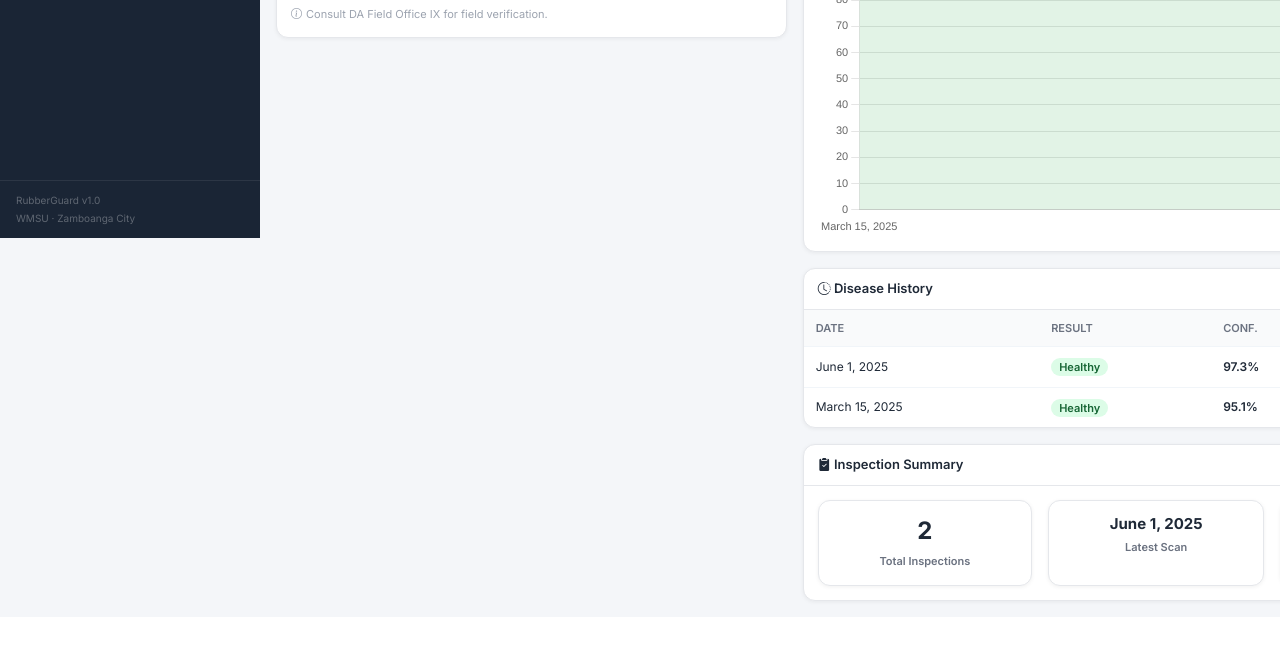
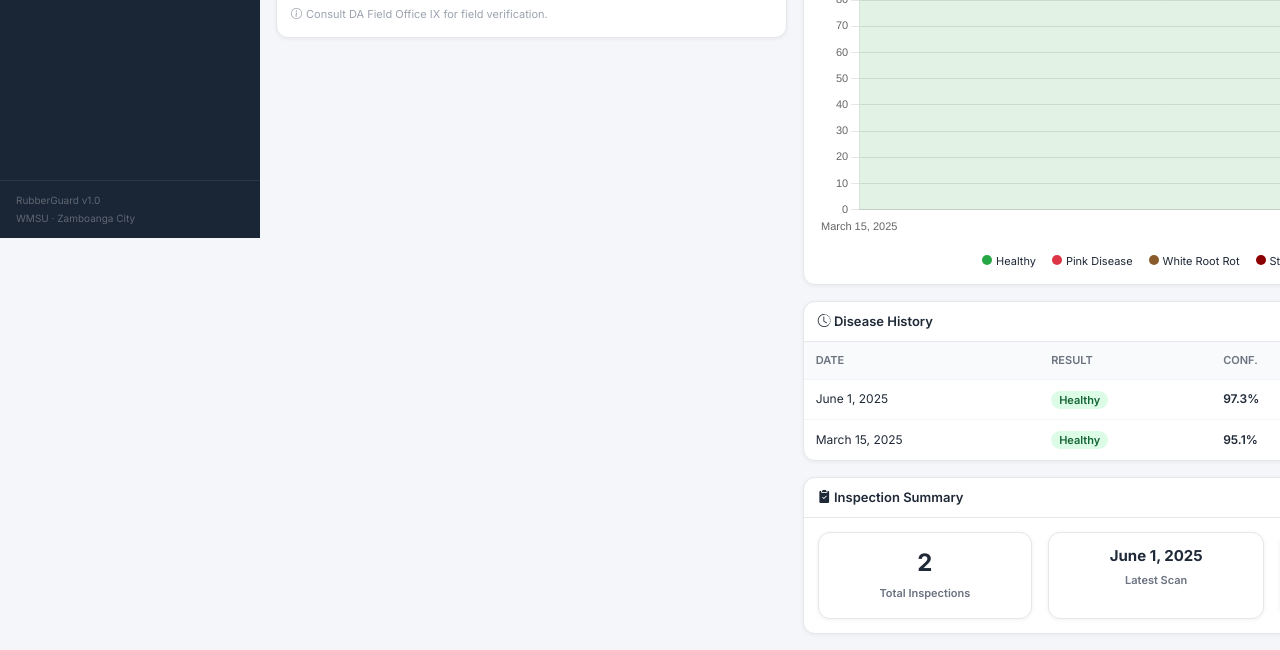
Before and after one commit to Ponkan2077/CS2616, a Django app: a page that uses templates/tree_details.html in a window 1280 px wide. Shown: the part 562-1212 px from the top of the page. Before the commit the page ends 1166 px from the top, so only its background shows below. Run offline with Django 5.2, Linux system fonts and the light colour scheme; a user stored in the database is signed in; data comes from the database, SQL or seed files in the repository.

Commit message:
Add disease information to history data

```diff
--- a/templates/tree_details.html
+++ b/templates/tree_details.html
@@ -103,6 +103,12 @@
       <div class="card-body-rg">
         {% if history %}
         <canvas id="historyChart" height="130"></canvas>
+        <div class="mt-3 d-flex flex-wrap gap-3 justify-content-center" style="font-size:11px;">
+          <span><span class="legend-dot" style="background:#28a745;"></span>Healthy</span>
+          <span><span class="legend-dot" style="background:#dc3545;"></span>Pink Disease</span>
+          <span><span class="legend-dot" style="background:#8b5a2b;"></span>White Root Rot</span>
+          <span><span class="legend-dot" style="background:#8b0000;"></span>Stem Bleeding</span>
+        </div>
         {% else %}
         <div class="text-center text-muted py-4" style="font-size:13px;">No scan history available.</div>
         {% endif %}
@@ -177,11 +183,12 @@
       lng: {{ tree.lng }},
       tree_id: '{{ tree.tree_id }}',
       disease: '{{ tree.disease }}',
-      color: '{{ tree.color }}'
+      color: '{{ tree.color }}',
+      farm_owner: '{{ tree.farm.owner_name }}'
     },
     history: [
       {% for h in history %}
-      { date: '{{ h.date }}', confidence: {{ h.confidence }} },
+      { date: '{{ h.date }}', confidence: {{ h.confidence }}, disease: '{{ h.disease }}' },
       {% endfor %}
     ]
   };
```
